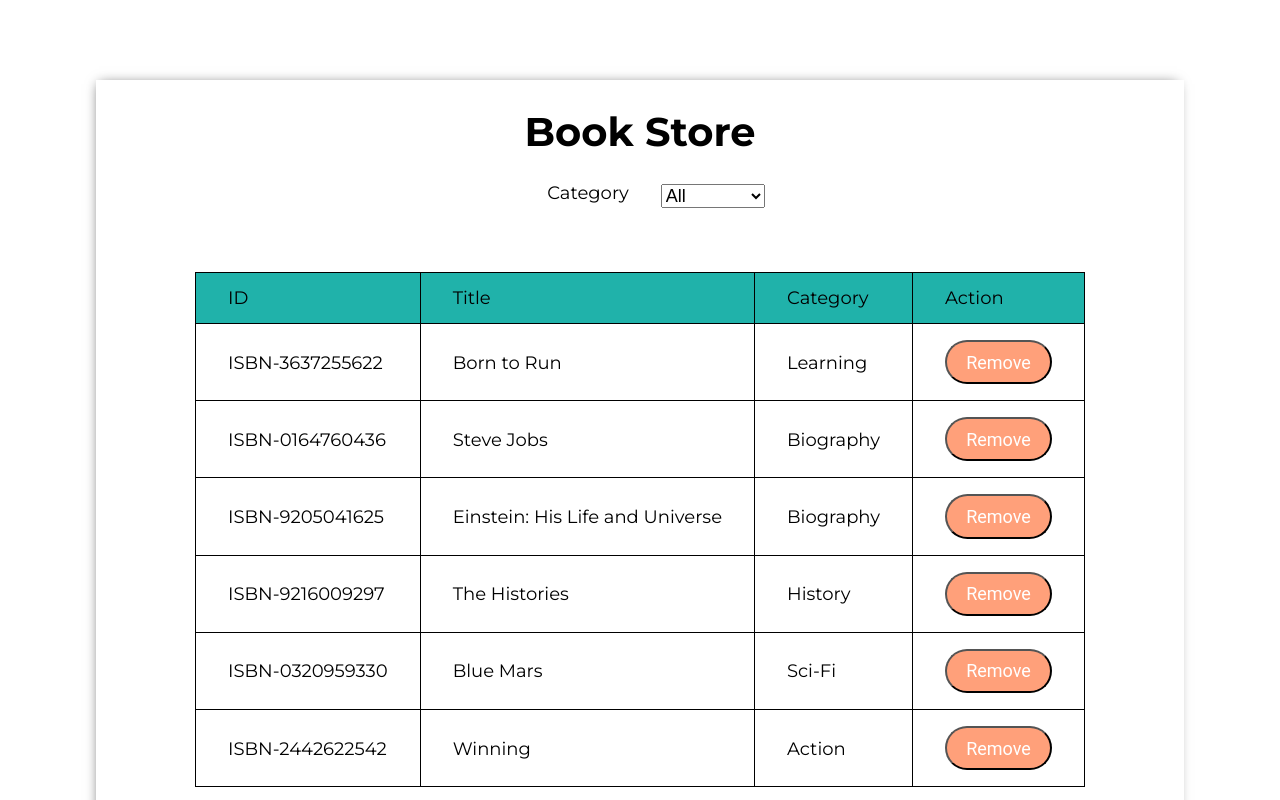
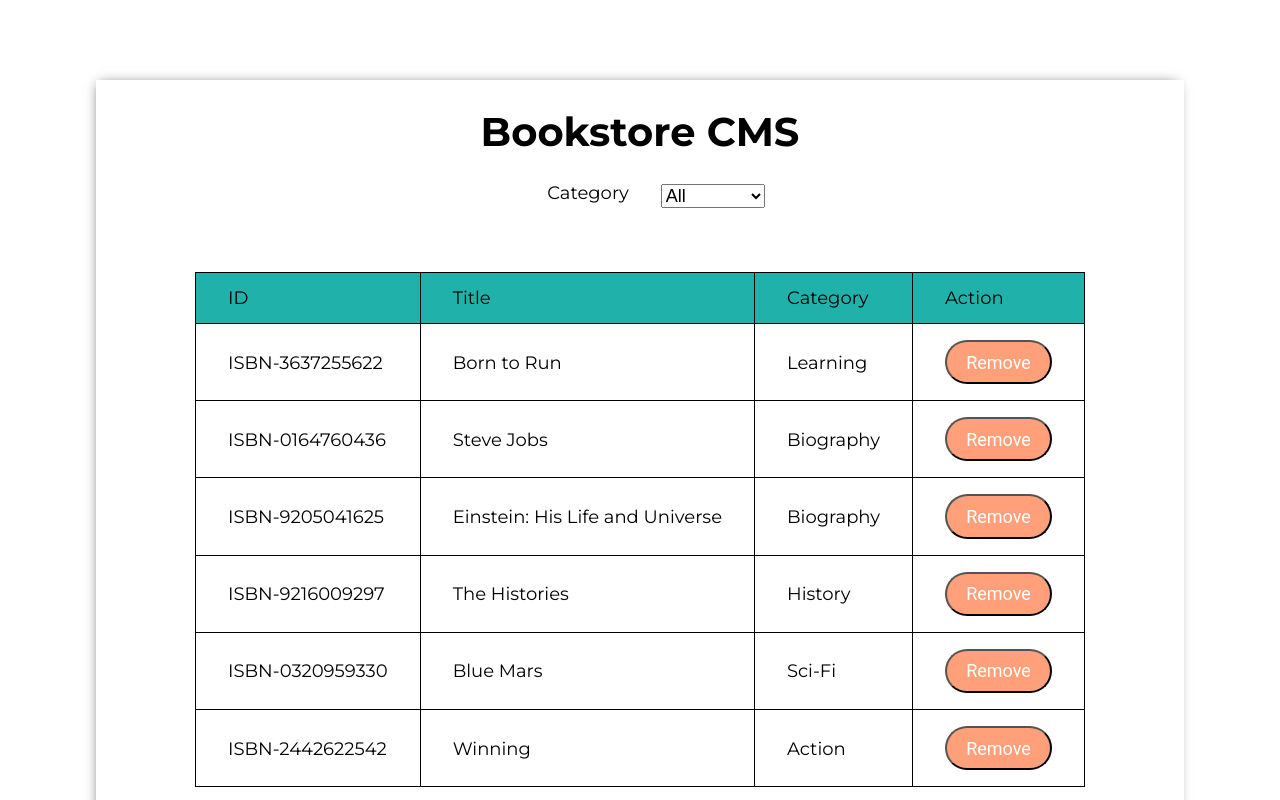
Before and after one commit to kelvin8773/bookstore, a React (Create React App) app: page / in a window 1280 px wide. Shown: the top 800 px of the page. Built offline with nearby package versions, Linux system fonts and the light colour scheme; a web font is replaced by a local one.

Commit message:
start working on styles

```diff
--- a/public/index.html
+++ b/public/index.html
@@ -22,6 +22,9 @@
       work correctly both with client-side routing and a non-root public URL.
       Learn how to configure a non-root public URL by running `npm run build`.
     -->
+
+  <script src="https://kit.fontawesome.com/cb7d110060.js" crossorigin="anonymous"></script>
+
   <title>Book Store CMS</title>
 </head>
 
--- a/src/components/App.js
+++ b/src/components/App.js
@@ -1,12 +1,12 @@
 import React from 'react';
 
-import BookList from '../containers/book_list';
-import BookForm from '../containers/books_form';
+import BookList from '../containers/BookList';
+import BookForm from '../containers/BookForm';
 
 
 const App = () => (
   <div id="app-content">
-    <h1 id="app-title">Book Store</h1>
+    <h1 id="app-title">Bookstore CMS</h1>
     <BookList />
     <BookForm />
   </div>
```
Also changed, not shown: src/containers/BookForm.js (renamed from src/containers/books_form.js), src/containers/BookList.js (renamed from src/containers/book_list.js), src/containers/Navbar.js (added).
